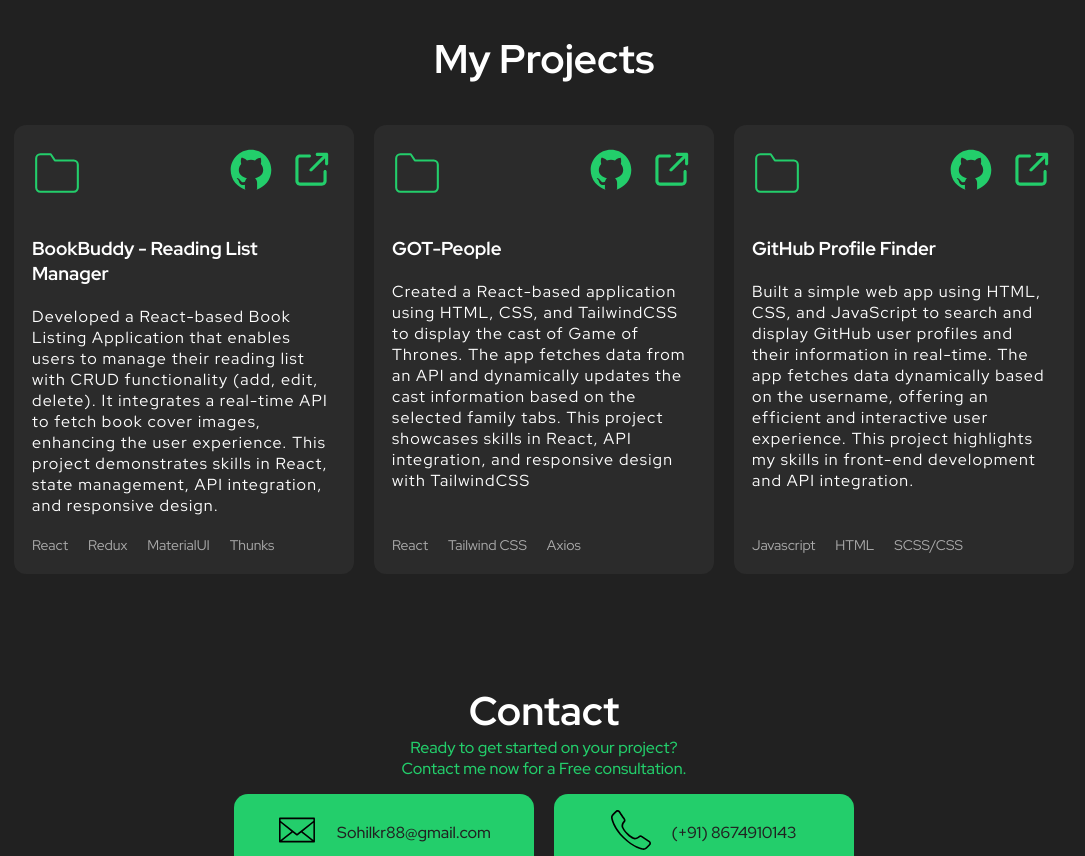
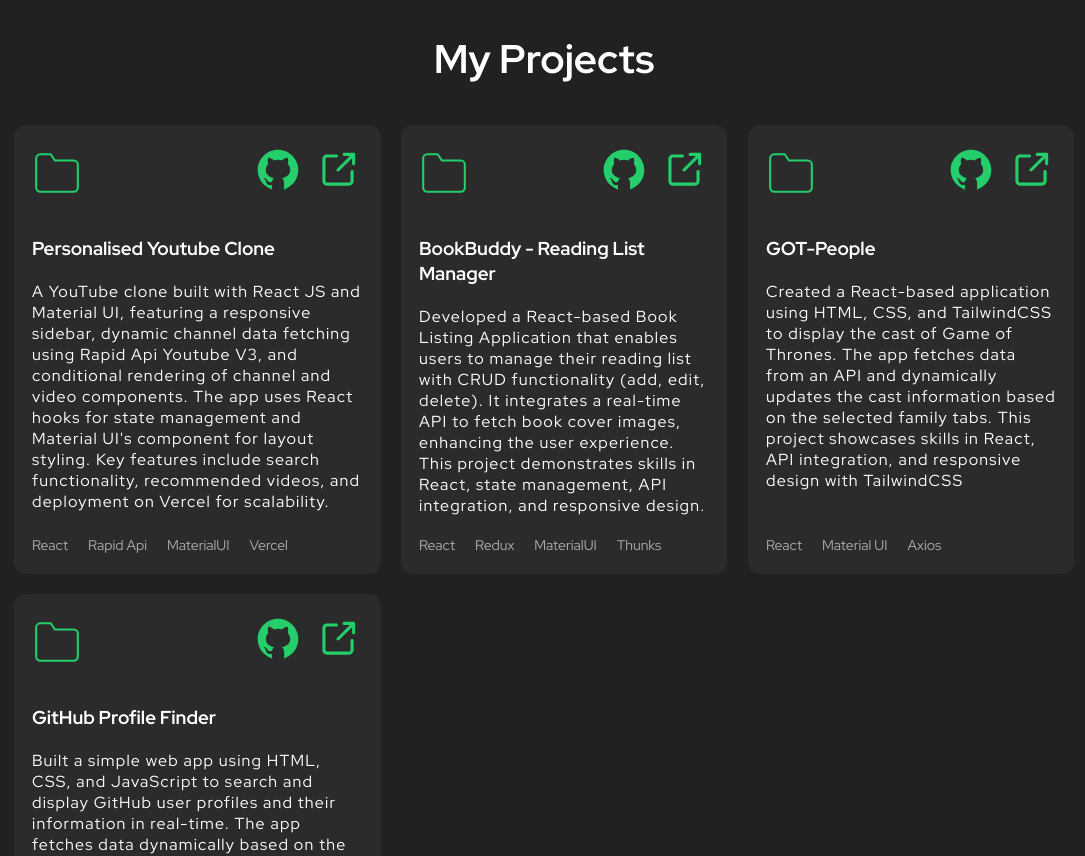
Before and after one commit to sss1stclass/React_Portfolio_new, a React (Create React App) app: page / in a window 1280 px wide. Shown: the part 1320-2176 px from the top of the page, without its empty margins (96-1181 px from the left). Built offline with nearby package versions, Linux system fonts and the light colour scheme.

Commit message:
added youtube clone project in profolio

```diff
--- a/src/components/Project/Project.tsx
+++ b/src/components/Project/Project.tsx
@@ -10,6 +10,24 @@
     <Container id="project">
       <h2>My Projects</h2>
       <div className="projects">
+        <ScrollAnimationWrapper animateIn="flipInX">
+          <div className="project">
+            <header>
+              <svg width="50" xmlns="http://www.w3.org/2000/svg" role="img" viewBox="0 0 24 24" fill="none" stroke="#23ce6b" strokeWidth="1" strokeLinecap="round" strokeLinejoin="round"> <title>Folder</title> <path d="M22 19a2 2 0 0 1-2 2H4a2 2 0 0 1-2-2V5a2 2 0 0 1 2-2h5l2 3h9a2 2 0 0 1 2 2z"></path> </svg>
+              <div className="project-links">
+                <a href="https://github.com/sss1stclass/Personalised-Youtube-Clone" target="_blank" rel="noreferrer">
+                  <img src={githubIcon} alt="Visit site" /></a>
+                <a href="https://personalised-youtube-clone.vercel.app/" target="_blank" rel="noreferrer">
+                  <img src={externalLink} alt="Visit site" />
+                </a> </div>
+            </header>
+            <div className="body">
+              <h3>Personalised Youtube Clone</h3>
+              <p>A YouTube clone built with React JS and Material UI, featuring a responsive sidebar, dynamic channel data fetching using Rapid Api Youtube V3, and conditional rendering of channel and video components. The app uses React hooks for state management and Material UI's component for layout styling. Key features include search functionality, recommended videos, and deployment on Vercel for scalability.</p>
+            </div>
+            <footer> <ul className="tech-list"> <li>React</li> <li>Rapid Api</li> <li>MaterialUI</li> <li>Vercel</li> </ul> </footer>
+          </div>
+        </ScrollAnimationWrapper>
         <ScrollAnimationWrapper animateIn="flipInX">
           <div className="project">
             <header>
@@ -49,7 +67,7 @@
             <footer>
               <ul className="tech-list">
                 <li>React</li>
-                <li>Tailwind CSS</li>
+                <li>Material UI</li>
                 <li>Axios</li>
               </ul>
             </footer>
@@ -80,9 +98,11 @@
             </div>
             <footer>
               <ul className="tech-list">
-                <li>Javascript</li>
-                <li>HTML</li>
-                <li>SCSS/CSS</li>
+                <li>Tavascript</li>
+                <li>React</li>
+                <li>Material UI</li>
+                <li>Particles.js</li>
+                <li>Vercel</li>
               </ul>
             </footer>
           </div>
```
